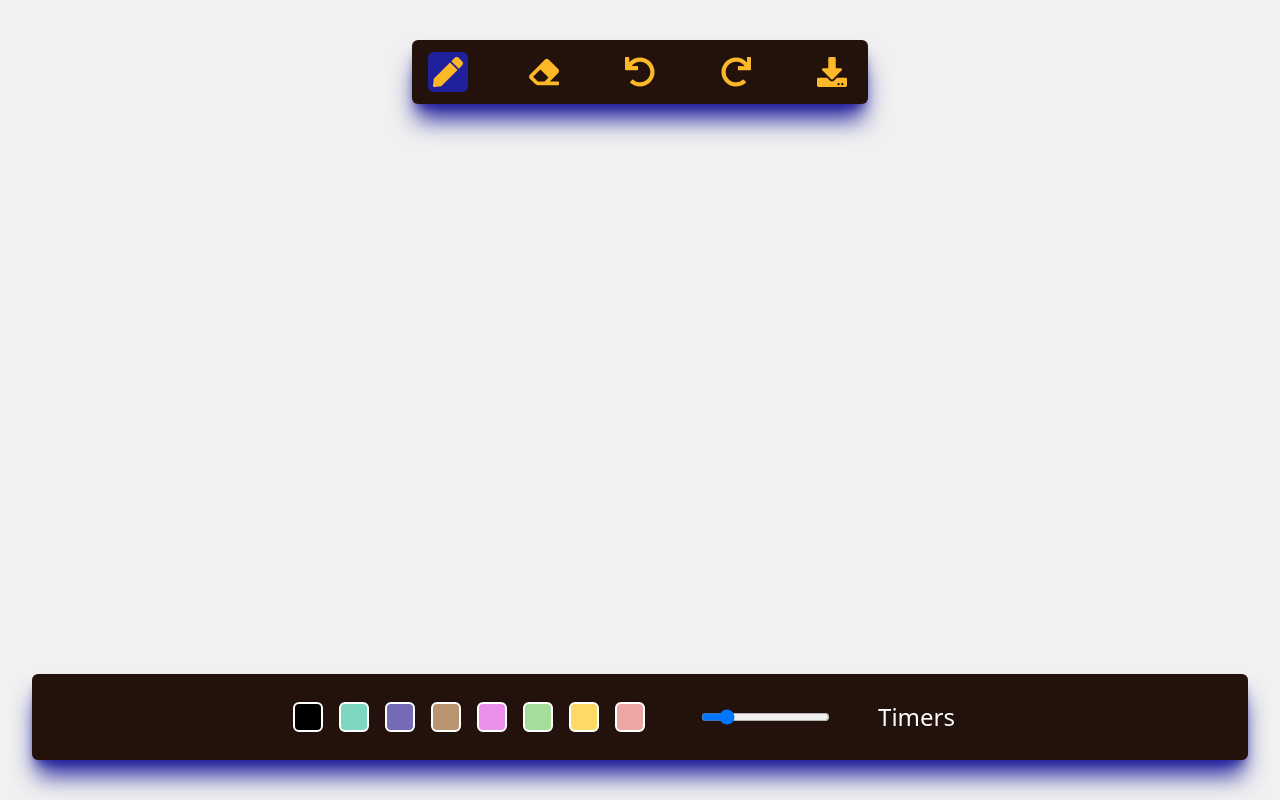
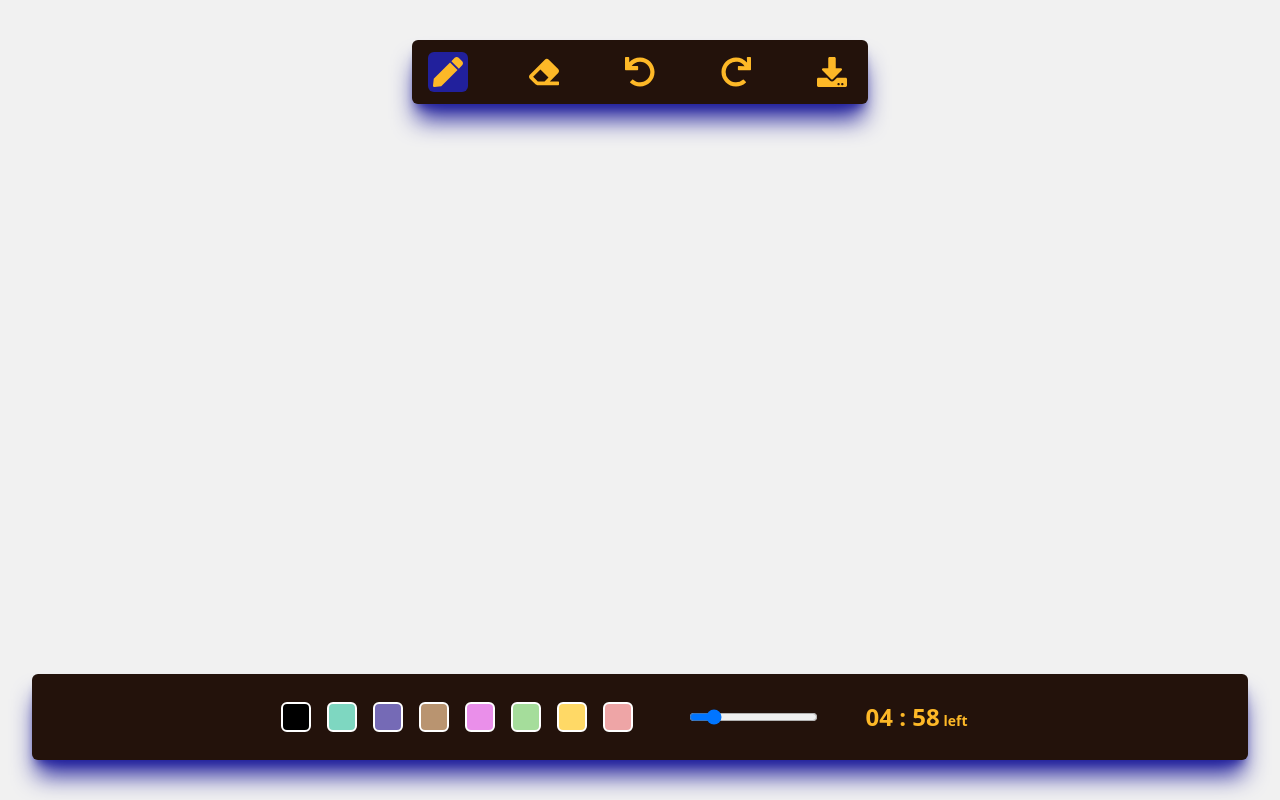
Before and after one commit to KartikChinda/sketchTogether, a Next.js app: page / in a window 1280 px wide. Both pictures are taken after a click on the button "Play". Built offline with nearby package versions, Linux system fonts and the light colour scheme.

Commit message:
Added game timer

```diff
--- a/app/components/Timers.tsx
+++ b/app/components/Timers.tsx
@@ -1,8 +1,44 @@
-import React from 'react'
+"use client";
+import { useEffect, useState } from 'react';
 
 const Timers = () => {
+
+    const [minutes, setminutes] = useState<number>(5)
+    const [seconds, setseconds] = useState<number>(0)
+    const [isTimerActive, setisTimerActive] = useState<boolean>(true)
+
+    // https://stackoverflow.com/questions/51376589/typescript-what-type-is-setinterval/59681620#59681620
+    // let timer: ReturnType<typeof setInterval>;
+
+    const [playerOnePlays, setplayerOnePlays] = useState<boolean>(true);
+
+    useEffect(() => {
+
+        let intervalID = setInterval(() => {
+            if (seconds % 10 === 0) setplayerOnePlays((playerOnePlays) => !playerOnePlays);
+            console.log("Player one plays: ", playerOnePlays)
+            if (minutes === 0 && seconds === 0) setisTimerActive(false);
+            if (seconds !== 0) {
+                setseconds(seconds - 1);
+            } else {
+                setminutes(minutes - 1);
+                setseconds(59);
+            }
+        }, 1000)
+
+        return () => {
+            clearInterval(intervalID)
+        }
+    },)
+
+
     return (
-        <div className='text-2xl text-white'>Timers</div>
+        <>
+            {isTimerActive ? (<div className='text-2xl font-bold text-[#FDB827]'>{minutes < 10 ? "0" + minutes : minutes} : {seconds < 10 ? "0" + seconds : seconds}<span className='text-sm font-semibold'> left </span></div>) : (<div className='text-2xl font-bold text-[#FDB827]'>Game over!</div>)}
+        </>
+
+
+
     )
 }
 
```
